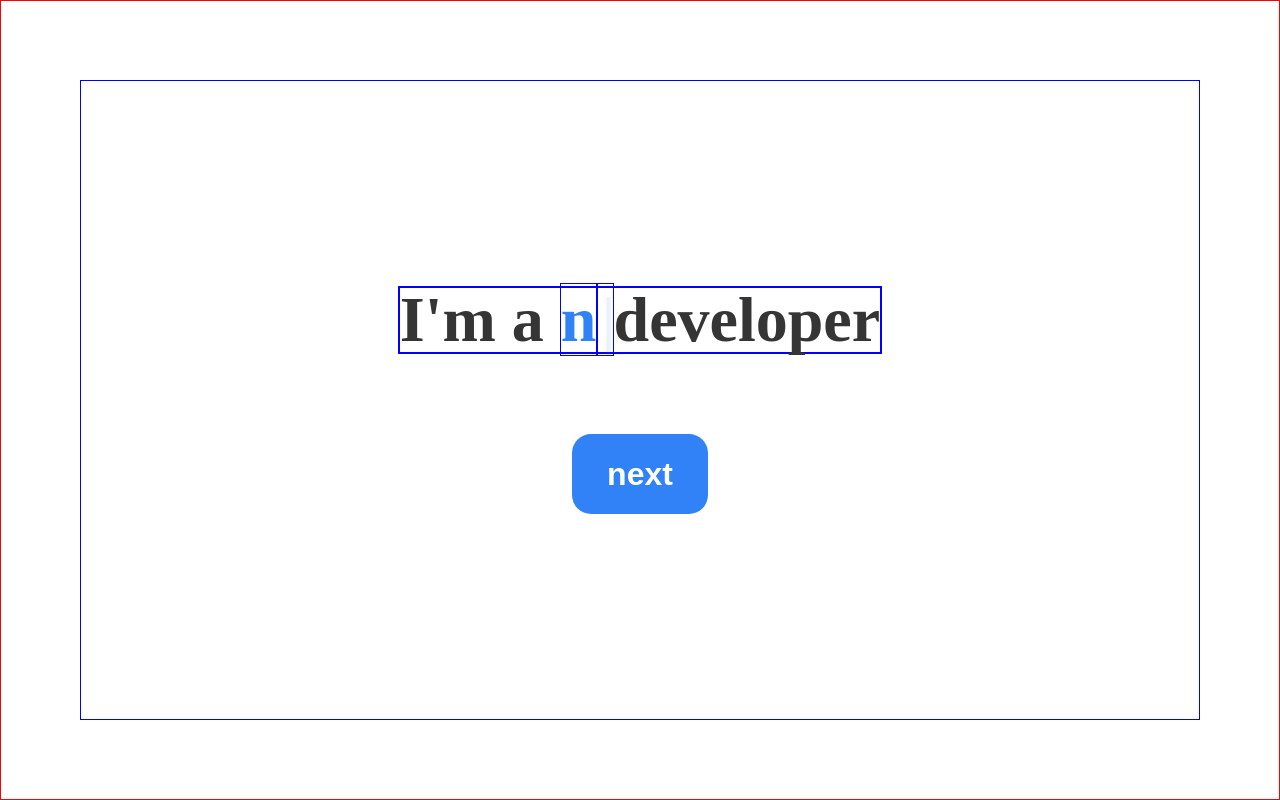
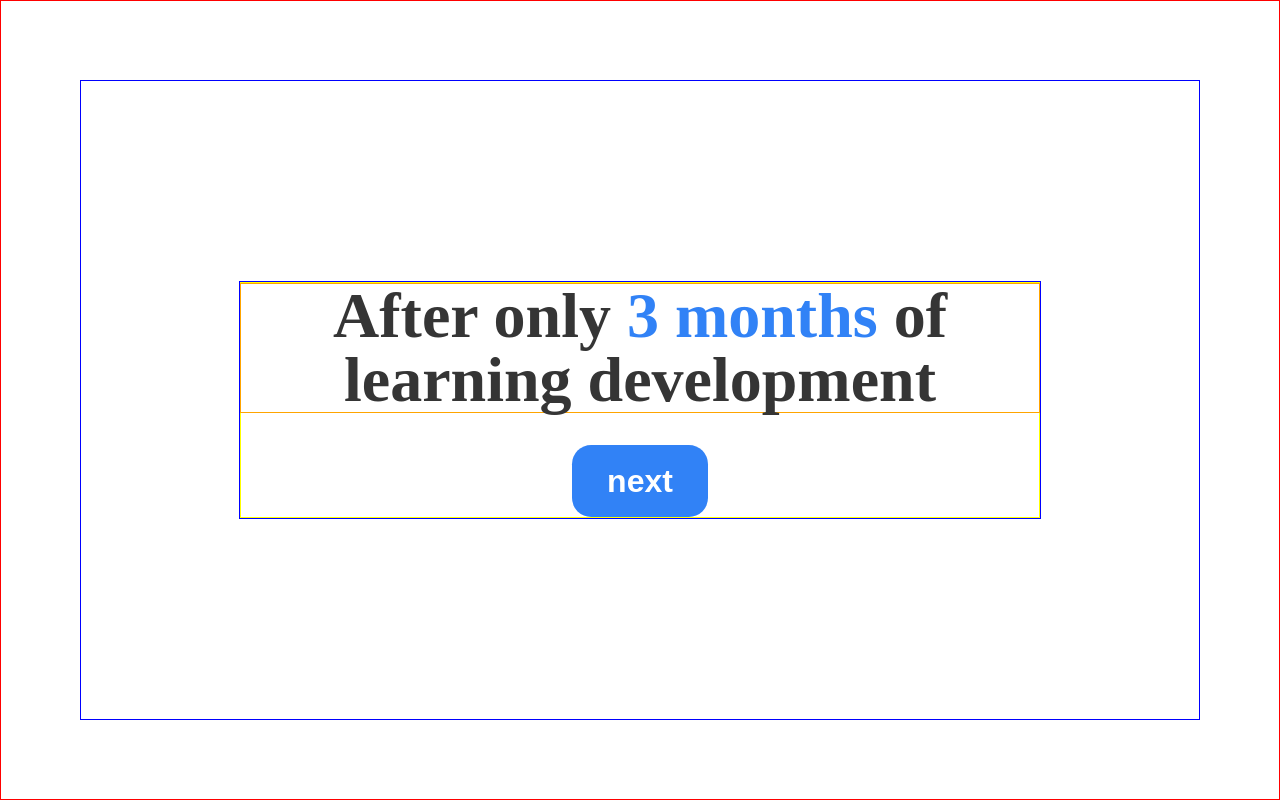
Before and after one commit to dancinncoder/entry-portfolio, a React (Create React App) app: page / in a window 1280 px wide. Both pictures are taken after a click on the button "next". Built offline with nearby package versions, Linux system fonts and the light colour scheme.

Commit message:
[ADD] button fuction, css add

```diff
--- a/src/components/Button.jsx
+++ b/src/components/Button.jsx
@@ -1,8 +1,12 @@
 import React from "react";
 import { styled } from "styled-components";
 
-function Button() {
-  return <StButton type="button">next</StButton>;
+function Button({ MoveOnToTheNextMessage }) {
+  return (
+    <StButton type="button" onClick={MoveOnToTheNextMessage}>
+      next
+    </StButton>
+  );
 }
 
 export default Button;
@@ -13,7 +17,7 @@ const StButton = styled.button`
   font-weight: 900;
   color: white;
   border: none;
-  height: 5rem;
+  height: 4.5rem;
   width: 8.5rem;
   border-radius: 1.2rem;
   cursor: pointer;
--- a/src/pages/Main.jsx
+++ b/src/pages/Main.jsx
@@ -1,7 +1,8 @@
-import React from "react";
+import React, { useState } from "react";
 import { styled } from "styled-components";
 import Button from "../components/Button";
 import { useTypewriter, Cursor } from "react-simple-typewriter";
+import { useNavigate } from "react-router-dom";
 
 function Main() {
   const [keyword] = useTypewriter({
@@ -11,19 +12,93 @@ function Main() {
     deleteSpeed: 100,
   });
 
+  const [isInitialLandering, setIsInitialLandering] = useState(true);
+  const [messageIndex, setMessageIndex] = useState(0);
+
+  const messageGroups = [
+    {
+      id: 1,
+      blackText: "After only",
+      blueText: "3 months",
+      secondBlackText: " of learning development",
+    },
+    {
+      id: 2,
+      blackText: "After Working on a total of",
+      blueText: " 3 projects",
+      secondBlackText: "",
+    },
+    {
+      id: 3,
+      blackText: `Always asking
+      ‘why?’`,
+      blueText: " 3 times",
+      secondBlackText: "",
+    },
+    {
+      id: 4,
+      blackText: "Established",
+      blueText: " 3 identities",
+      secondBlackText: " as a front-end developer",
+    },
+    {
+      id: 5,
+      blackText: "Wanna hear my story?",
+      blueText: "",
+      secondBlackText: "",
+    },
+  ];
+
+  const navigate = useNavigate();
+
+  const MoveOnToTheNextMessage = () => {
+    setMessageIndex((prevIndex) => prevIndex + 1);
+    if (messageIndex === 4) {
+      return navigate("/story");
+    }
+  };
+
+  const { blackText, blueText, secondBlackText } = messageGroups[messageIndex];
+
+  const finishInitialLanderingHandler = () => {
+    setIsInitialLandering(false);
+  };
+
   return (
     <StOuterFrame>
       <StHighlightContainer>
         <StMainMessageContainer>
           <StMessage>
-            I'm a <StKeyword>{keyword}</StKeyword>
-            <StKeyword>
-              <Cursor />
-            </StKeyword>
-            developer
+            {isInitialLandering ? (
+              <StInitialMessageContainer>
+                <StInitialMessage>
+                  I'm a <StKeyword>&nbsp;{keyword}</StKeyword>
+                  <StKeyword>
+                    <Cursor />
+                  </StKeyword>
+                  developer
+                </StInitialMessage>
+                <StStartButton
+                  type="button"
+                  onClick={finishInitialLanderingHandler}
+                >
+                  next
+                </StStartButton>
+              </StInitialMessageContainer>
+            ) : (
+              <StNonInitialMessageContainer>
+                <StInitialMessage>
+                  <StBlackText>
+                    {blackText}
+                    <StBlueText>&nbsp;{blueText}</StBlueText>
+                    {secondBlackText}
+                  </StBlackText>
+                </StInitialMessage>
+                <Button MoveOnToTheNextMessage={MoveOnToTheNextMessage} />
+              </StNonInitialMessageContainer>
+            )}
           </StMessage>
         </StMainMessageContainer>
-        <Button />
       </StHighlightContainer>
     </StOuterFrame>
   );
@@ -61,16 +136,71 @@ const StMainMessageContainer = styled.div`
   align-items: center;
 `;
 
-const StMessage = styled.h1`
-  border: 1px solid blue;
+const StMessage = styled.p`
+  border: 1px solid yellow;
   font-size: 4rem;
   font-weight: 900;
   color: #353535;
+  width: 50rem;
+`;
+
+const StInitialMessageContainer = styled.div`
+  display: flex;
+  flex-direction: column;
+  justify-content: center;
+  align-items: center;
+  gap: 2rem;
+`;
+
+const StNonInitialMessageContainer = styled.div`
+  display: flex;
+  flex-direction: column;
+  justify-content: center;
+  align-items: center;
+  gap: 2rem;
+`;
+
+const StInitialMessage = styled.p`
+  display: flex;
+  flex-direction: row;
+  justify-content: center;
+  align-items: center;
+  font-size: 4rem;
+  font-weight: 900;
+  color: #353535;
+  border: 1px solid orange;
+  width: 50rem;
 `;
 
 const StKeyword = styled.span`
-  border: 1px solid blue;
+  /* border: 1px solid blue; */
   font-size: 4rem;
   font-weight: 900;
   color: #3182f6;
 `;
+
+const StStartButton = styled.button`
+  background-color: #3182f6;
+  font-size: 2rem;
+  font-weight: 900;
+  color: white;
+  border: none;
+  height: 4.5rem;
+  width: 8.5rem;
+  border-radius: 1.2rem;
+  cursor: pointer;
+  transition: 0.1s ease;
+  &:hover {
+    background-color: #2361b9;
+    font-size: 2.05rem;
+    /* transform: scale(1.03); */
+  }
+`;
+
+const StBlackText = styled.span`
+  text-align: center;
+`;
+const StBlueText = styled.span`
+  color: #3182f6;
+`;
+const StSecondBlackText = styled.span``;
```
